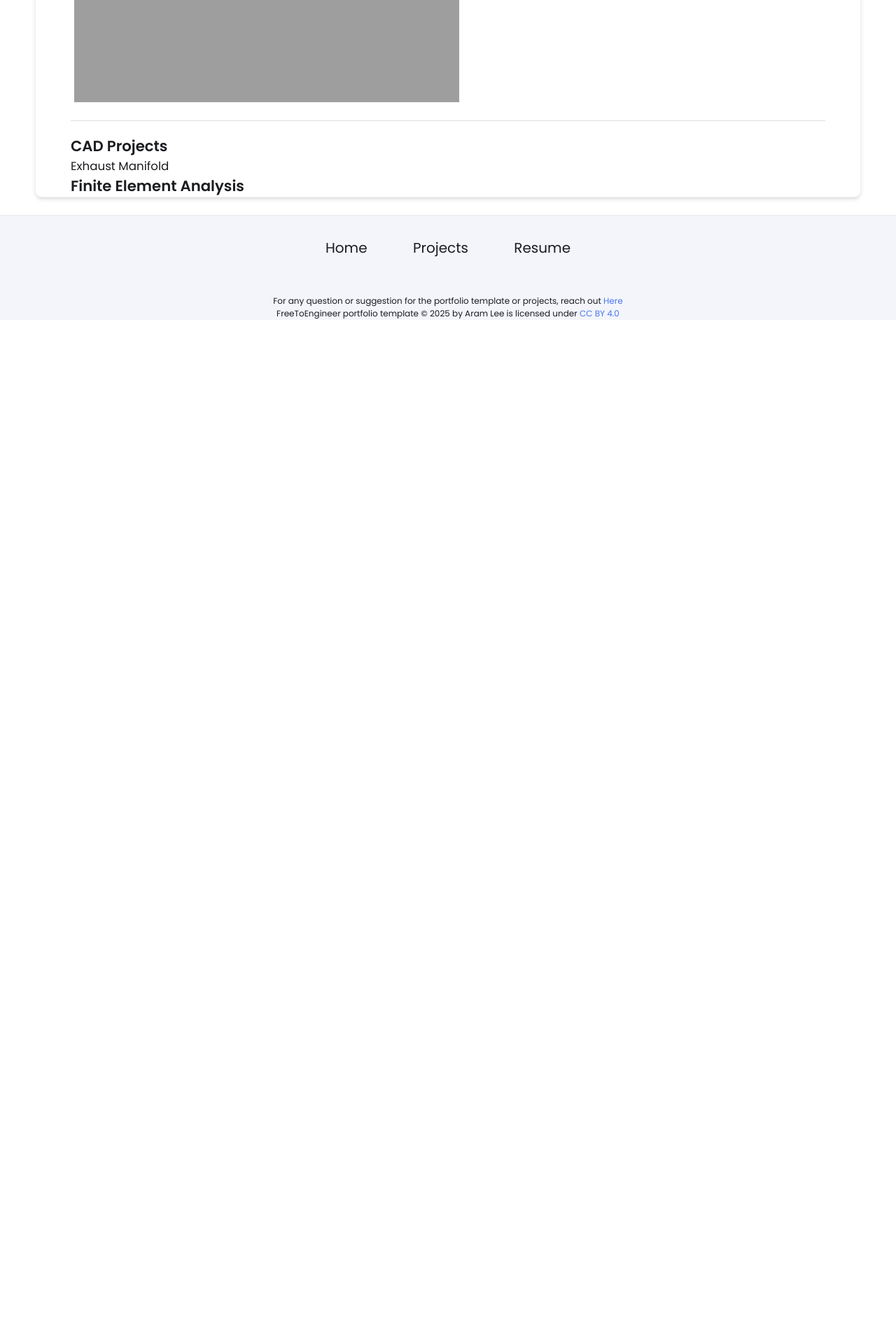
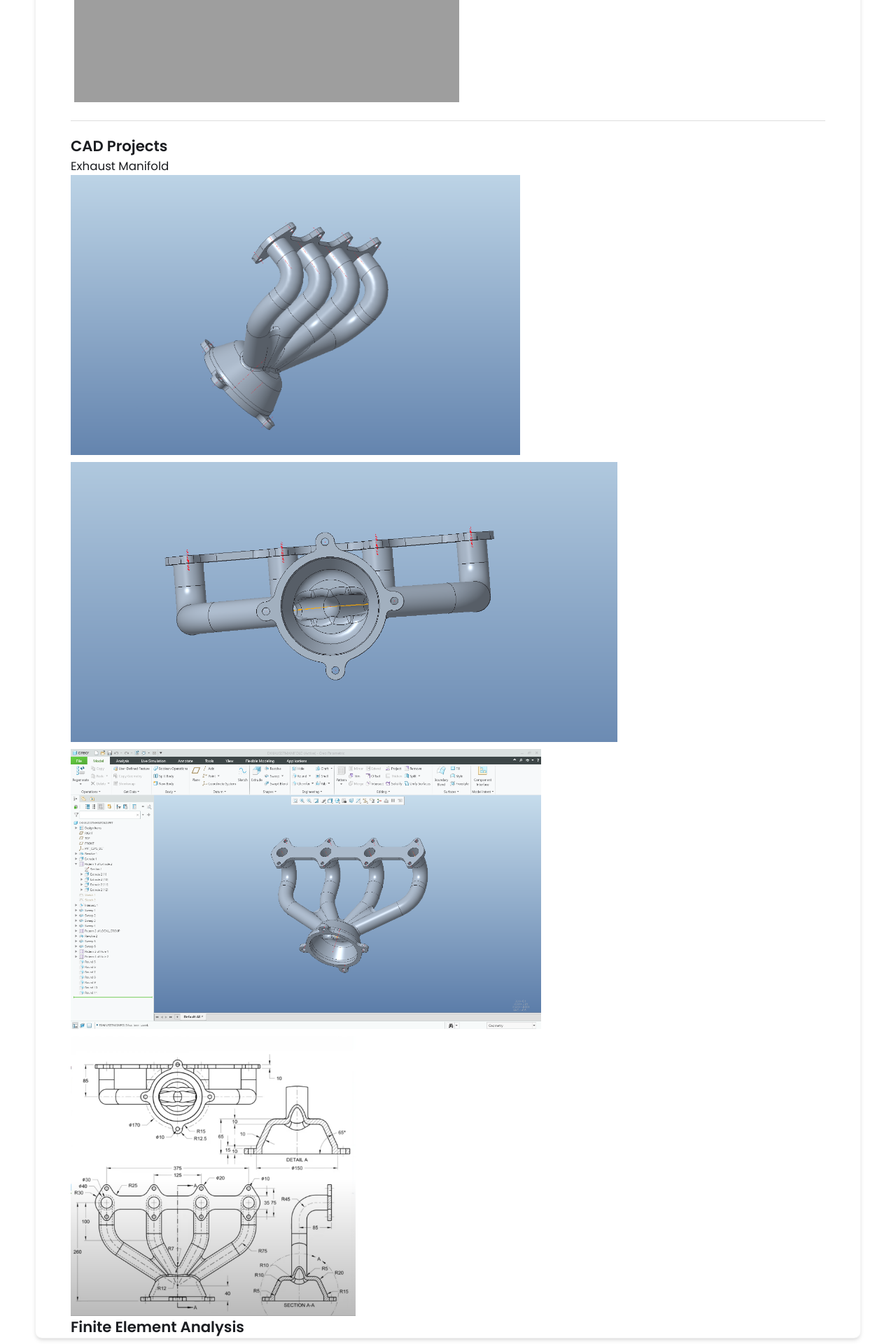
Before and after one commit to timchen863/timchen863.github.io, a Jekyll site: the page built from _projects/Baja/index.md, in a window 1280 px wide. Shown: the part 991-2911 px from the top of the page at 70% size. Built offline with Jekyll 4.4.1, drawn with Linux system fonts in a browser that asks for light colours; before the commit the page ends 1448 px from its top, so only the background shows below that; grey boxes are pictures that could not be loaded.

Commit message:
Update index.md

```diff
--- a/_projects/Baja/index.md
+++ b/_projects/Baja/index.md
@@ -21,11 +21,7 @@ main-image: /Baja.jpg
 
 ## CAD Projects
 ### Exhaust Manifold
-<div class="image-gallery">
-  {% for image in include.images | split: "," %}
-    <img src="{{ image | strip }}" style="height:{{ include.height }}px; object-fit: contain; width: 100%; max-width: 300px; margin: 10px;">
-  {% endfor %}
-</div>
+{% include image-gallery.html images="EM1.png, EM2.png, EM3.png, EM4.png" height="400" %}
 
 
 ## Finite Element Analysis
```
